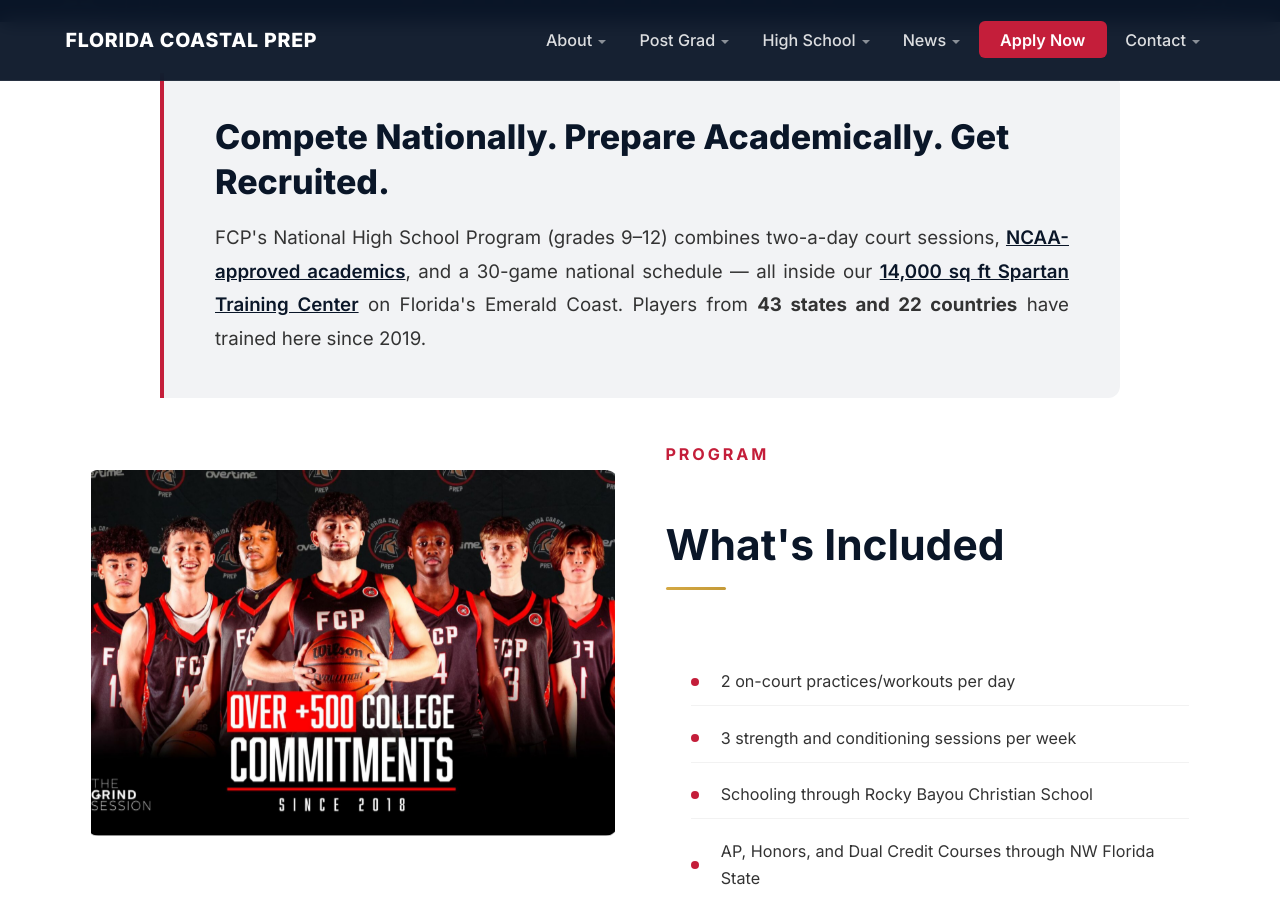
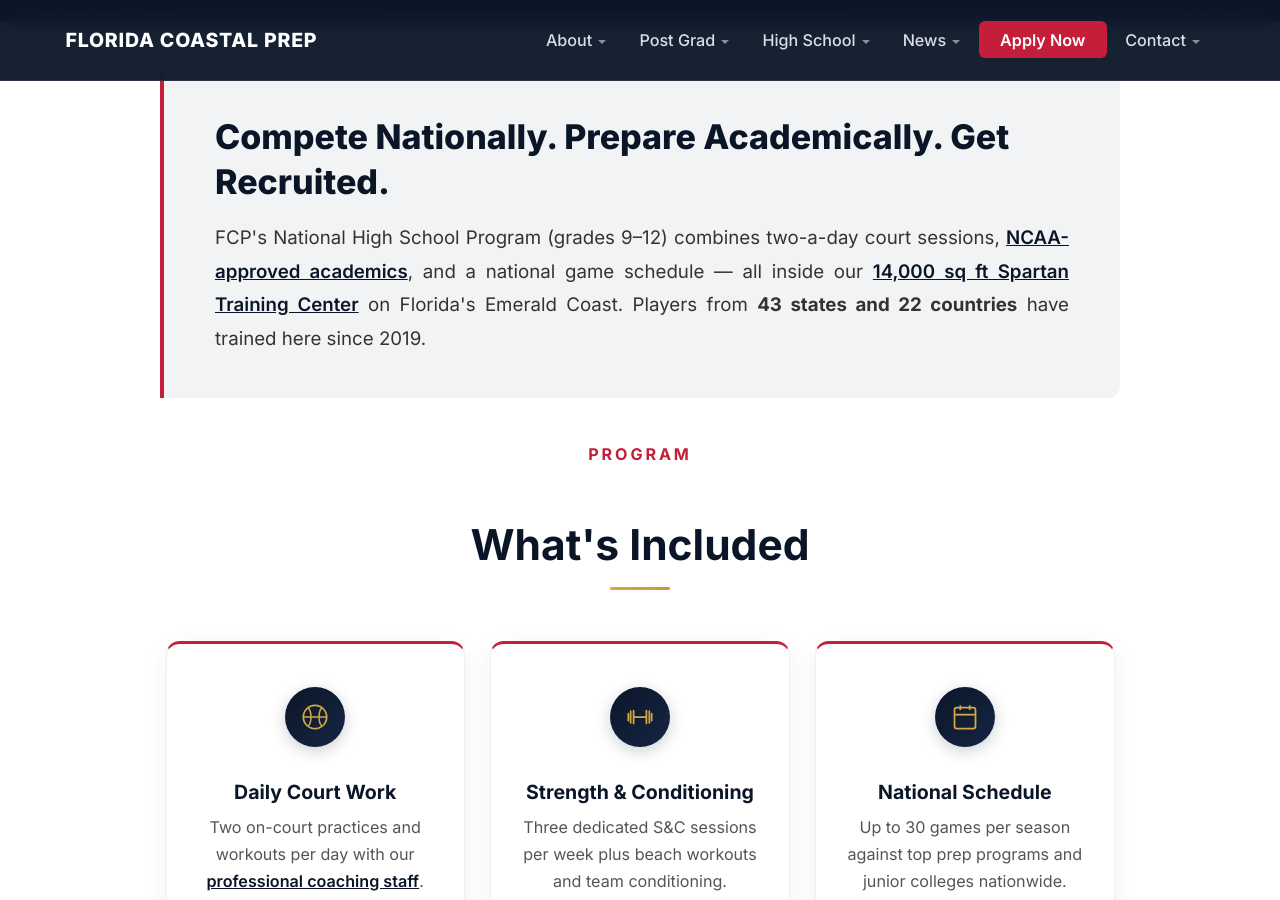
Before and after one commit to CoachD23/fcp-jekyll-site, a Jekyll site: the page built from high-school.md, in a window 1280 px wide and 900 px high, scrolled down 640 px. Built offline with Jekyll 4.4.1, drawn with Linux system fonts in a browser that asks for light colours; a script that is not in the unit is left out; some of the changed text lies outside the part shown.

Commit message:
HS page: feature cards layout, updated daily schedule, remove Rocky Bayou/AP/highlights

```diff
--- a/high-school.md
+++ b/high-school.md
@@ -10,39 +10,52 @@
 
 <section class="fade-in" style="background: #f2f3f5; border-left: 4px solid #c41e3a; margin: 0 auto 2.5rem; padding: 2.5rem 3rem; max-width: 960px; border-radius: 0 12px 12px 0;">
   <h2 style="font-size: 2rem; font-weight: 800; color: #0a1628; line-height: 1.3; margin: 0 0 1rem;">Compete Nationally. Prepare Academically. Get Recruited.</h2>
-  <p style="font-size: 1.1rem; line-height: 1.8; color: #333; text-align: justify; margin: 0;">FCP's National High School Program (grades 9–12) combines two-a-day court sessions, <a href="/academics/" style="color: #0a1628; font-weight: 600; text-decoration: underline;">NCAA-approved academics</a>, and a 30-game national schedule — all inside our <a href="/training/" style="color: #0a1628; font-weight: 600; text-decoration: underline;">14,000 sq ft Spartan Training Center</a> on Florida's Emerald Coast. Players from <strong>43 states and 22 countries</strong> have trained here since 2019.</p>
+  <p style="font-size: 1.1rem; line-height: 1.8; color: #333; text-align: justify; margin: 0;">FCP's National High School Program (grades 9–12) combines two-a-day court sessions, <a href="/academics/" style="color: #0a1628; font-weight: 600; text-decoration: underline;">NCAA-approved academics</a>, and a national game schedule — all inside our <a href="/training/" style="color: #0a1628; font-weight: 600; text-decoration: underline;">14,000 sq ft Spartan Training Center</a> on Florida's Emerald Coast. Players from <strong>43 states and 22 countries</strong> have trained here since 2019.</p>
 </section>
 
-<div class="program-grid">
-  <!-- Left: Image -->
-  <div class="program-image fade-in">
-    <img src="/assets/images/whatsapp-team.jpeg" alt="FCP High School basketball team during practice at the Spartan Training Center">
+<!-- What's Included -->
+<section class="program-offers fade-in">
+  <div class="staff-section-header">
+    <span class="section-label">Program</span>
+    <h2>What's Included</h2>
+    <div class="gold-rule"></div>
   </div>
-
-  <!-- Right: Details -->
-  <div class="program-details fade-in">
-    <div class="staff-section-header" style="text-align: left;">
-      <span class="section-label">Program</span>
-      <h2>What's Included</h2>
-      <div class="gold-rule" style="margin: 0;"></div>
+  <div class="feature-grid" style="max-width: 1000px; margin: 0 auto;">
+    <div class="feature-card fade-in">
+      <div class="feature-icon-svg"><svg viewBox="0 0 24 24"><circle cx="12" cy="12" r="10" fill="none" stroke="currentColor" stroke-width="1.5"/><path d="M6 4.2c3.4 2.8 3.4 12.8 0 15.6M18 4.2c-3.4 2.8-3.4 12.8 0 15.6M2 12h20" fill="none" stroke="currentColor" stroke-width="1.3"/></svg></div>
+      <h3>Daily Court Work</h3>
+      <p>Two on-court practices and workouts per day with our <a href="/coaches/" style="color: #0a1628; font-weight: 600; text-decoration: underline;">professional coaching staff</a>.</p>
     </div>
-    <ul class="program-list">
-      <li>2 on-court practices/workouts per day</li>
-      <li>3 strength and conditioning sessions per week</li>
-      <li>Schooling through Rocky Bayou Christian School</li>
-      <li>AP, Honors, and Dual Credit Courses through NW Florida State</li>
-      <li>Beach workouts and team conditioning</li>
-      <li>Up to 30 games on a national schedule</li>
-      <li>All games recorded through Hudl and YouTube</li>
-      <li>1 full highlight video for each athlete</li>
-      <li>Professional photos for each athlete</li>
-      <li>Campus and sports facility tours at visiting universities</li>
-    </ul>
+    <div class="feature-card fade-in">
+      <div class="feature-icon-svg"><svg viewBox="0 0 24 24"><path d="M6.5 6.5v11M17.5 6.5v11M6.5 12h11M2 9v6M4 7v10M20 7v10M22 9v6" fill="none" stroke="currentColor" stroke-width="1.5" stroke-linecap="round"/></svg></div>
+      <h3>Strength & Conditioning</h3>
+      <p>Three dedicated S&C sessions per week plus beach workouts and team conditioning.</p>
+    </div>
+    <div class="feature-card fade-in">
+      <div class="feature-icon-svg"><svg viewBox="0 0 24 24"><rect x="3" y="4" width="18" height="18" rx="2" fill="none" stroke="currentColor" stroke-width="1.5"/><line x1="16" y1="2" x2="16" y2="6" stroke="currentColor" stroke-width="1.5"/><line x1="8" y1="2" x2="8" y2="6" stroke="currentColor" stroke-width="1.5"/><line x1="3" y1="10" x2="21" y2="10" stroke="currentColor" stroke-width="1.5"/></svg></div>
+      <h3>National Schedule</h3>
+      <p>Up to 30 games per season against top prep programs and junior colleges nationwide.</p>
+    </div>
+    <div class="feature-card fade-in">
+      <div class="feature-icon-svg"><svg viewBox="0 0 24 24"><path d="M17 10.5V7c0-.55-.45-1-1-1H4c-.55 0-1 .45-1 1v10c0 .55.45 1 1 1h12c.55 0 1-.45 1-1v-3.5l4 4v-11l-4 4z"/></svg></div>
+      <h3>Film & Recruiting</h3>
+      <p>All games recorded through Hudl and YouTube for maximum college recruiting exposure.</p>
+    </div>
+    <div class="feature-card fade-in">
+      <div class="feature-icon-svg"><svg viewBox="0 0 24 24"><path d="M4 10v7h3v-7H4zm6 0v7h4v-7h-4zm8 0v7h3v-7h-3zM2 22h20v-3H2v3zm0-12l10-6 10 6H2z" fill="currentColor"/></svg></div>
+      <h3>Campus Visits</h3>
+      <p>Campus and sports facility tours at visiting universities throughout the season.</p>
+    </div>
+    <div class="feature-card fade-in">
+      <div class="feature-icon-svg"><svg viewBox="0 0 24 24"><path d="M5 13.18v4L12 21l7-3.82v-4L12 17l-7-3.82zM12 3L1 9l11 6 9-4.91V17h2V9L12 3z" fill="currentColor"/></svg></div>
+      <h3>Accredited Academics</h3>
+      <p>Full <a href="/academics/" style="color: #0a1628; font-weight: 600; text-decoration: underline;">NCAA-approved academic program</a> with accredited coursework and college credit options.</p>
+    </div>
   </div>
-</div>
+</section>
 
 <!-- Three Pillars -->
-<div class="staff-section staff-section-dark" style="margin-top: 3rem;">
+<section class="staff-section staff-section-dark fade-in" style="margin-top: 3rem;">
   <div class="staff-section-header">
     <span class="section-label">The FCP Difference</span>
     <h2>Three Pillars of Development</h2>
@@ -65,56 +78,56 @@
       <p>A national schedule against the best prep programs and junior colleges in the country.</p>
     </div>
   </div>
-</div>
+</section>
 
 <!-- Day in the Life -->
-<div class="program-offers fade-in" style="margin-top: 3rem;">
+<section class="program-offers fade-in" style="margin-top: 3rem;">
   <div class="staff-section-header">
     <span class="section-label">Daily Life</span>
     <h2>A Day at FCP</h2>
     <div class="gold-rule"></div>
   </div>
-  <div class="daily-schedule daily-schedule-light" style="margin-top: 1.5rem;">
+  <div class="daily-schedule daily-schedule-light" style="grid-template-columns: 1fr; max-width: 640px;">
     <div class="schedule-block">
-      <div class="schedule-time">6:30 AM</div>
-      <div class="schedule-activity">Morning conditioning & beach workouts</div>
+      <div class="schedule-time">Morning</div>
+      <div class="schedule-activity">Optional morning workout</div>
     </div>
     <div class="schedule-block">
       <div class="schedule-time">8:00 AM</div>
-      <div class="schedule-activity">Academic block — core classes & study hall</div>
+      <div class="schedule-activity">Breakfast</div>
     </div>
     <div class="schedule-block">
-      <div class="schedule-time">11:30 AM</div>
-      <div class="schedule-activity">Lunch & recovery time</div>
+      <div class="schedule-time">8:30 – 1:30</div>
+      <div class="schedule-activity">Academics</div>
     </div>
     <div class="schedule-block">
-      <div class="schedule-time">12:30 PM</div>
-      <div class="schedule-activity">First practice — team drills & film study</div>
+      <div class="schedule-time">12:00 PM</div>
+      <div class="schedule-activity">Lunch</div>
     </div>
     <div class="schedule-block">
-      <div class="schedule-time">3:00 PM</div>
-      <div class="schedule-activity">Strength & conditioning session</div>
+      <div class="schedule-time">1:30 – 5:30</div>
+      <div class="schedule-activity">Team practices, individual workouts & sports performance training</div>
     </div>
     <div class="schedule-block">
-      <div class="schedule-time">5:00 PM</div>
-      <div class="schedule-activity">Second practice — skill development & scrimmages</div>
+      <div class="schedule-time">6:00 PM</div>
+      <div class="schedule-activity">Dinner</div>
     </div>
     <div class="schedule-block">
-      <div class="schedule-time">7:00 PM</div>
-      <div class="schedule-activity">Dinner, study hall & free time</div>
+      <div class="schedule-time">6:30 – 8:30</div>
+      <div class="schedule-activity">Optional open gym / study hall / maintenance / recovery</div>
     </div>
     <div class="schedule-block">
-      <div class="schedule-time">9:30 PM</div>
-      <div class="schedule-activity">Curfew check-in</div>
+      <div class="schedule-time">9:00 PM</div>
+      <div class="schedule-activity">Curfew and room checks</div>
     </div>
   </div>
-</div>
+</section>
 
 <div id="schedule"></div>
 
 <div class="cta-section" style="margin-top: 0; border-radius: 0;">
   <h2>Apply for the High School Program</h2>
-  <p>Roster spots are limited to 15 per team. Talk to our <a href="/coaches/" style="color: #d4a843;">coaching staff</a> or apply today.</p>
+  <p>Roster spots are limited. Talk to our <a href="/coaches/" style="color: #d4a843;">coaching staff</a> or apply today.</p>
   <div class="hero-cta">
     <a href="/apply/" class="btn btn-primary">Apply Now</a>
     <a href="/commitments/" class="btn btn-gold">See Our Results</a>
```
